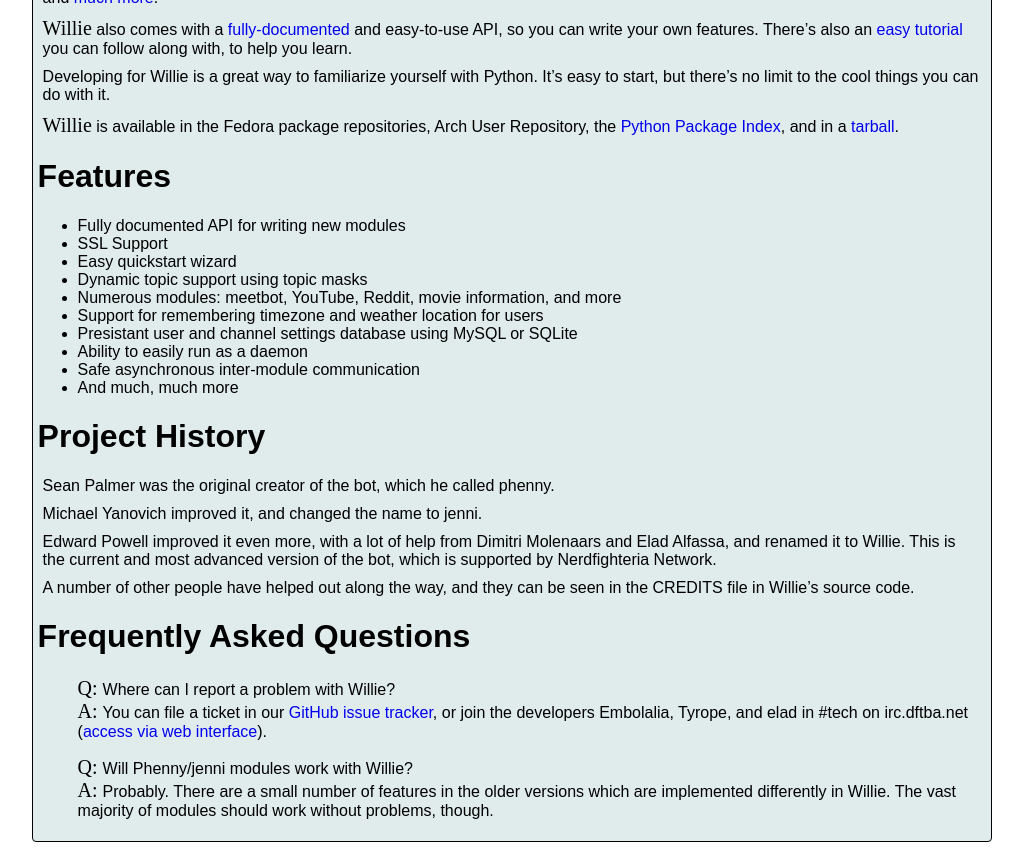
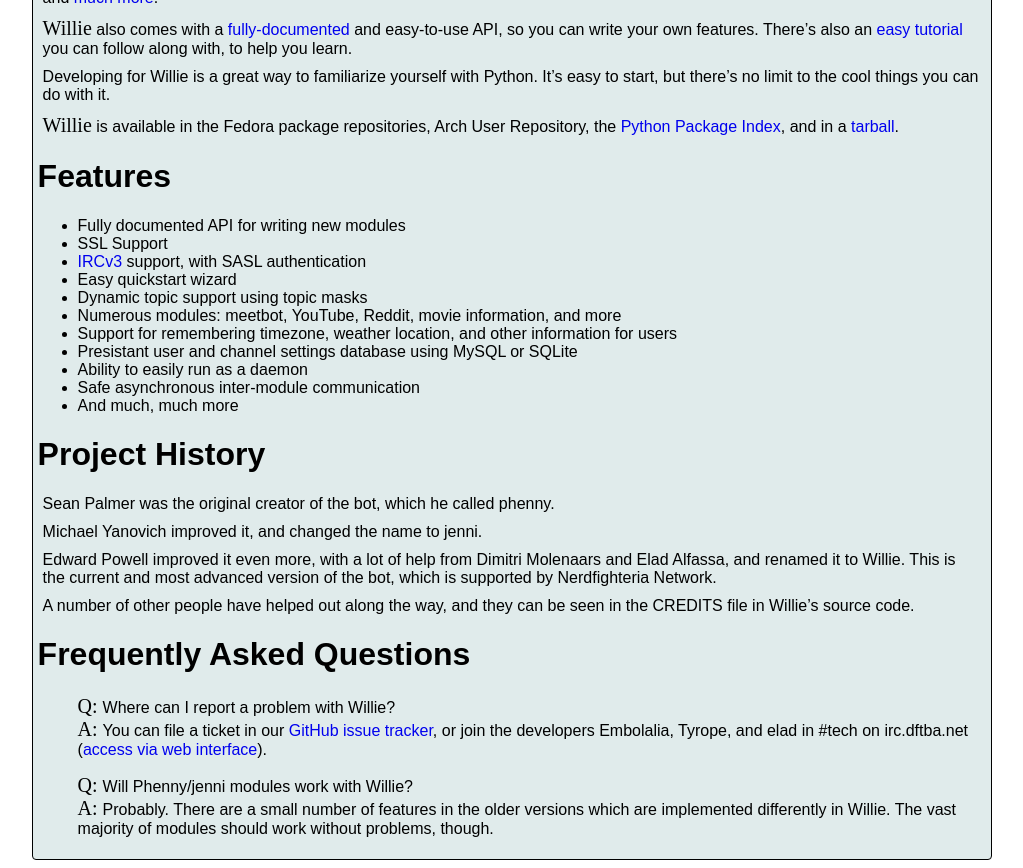
Before and after one commit to sopel-irc/sopel.chat, a Jekyll site: the page built from index.md, in a window 1280 px wide. Shown: the part 320-1188 px from the top of the page, without its empty margins (166-1189 px from the left). Built offline with Jekyll 4.4.1, drawn with Linux system fonts in a browser that asks for light colours; some web fonts are replaced; Markdown is read by kramdown in place of the engine named in the settings.

Commit message:
Add note about IRCv3 support

```diff
--- a/index.md
+++ b/index.md
@@ -31,10 +31,12 @@
 
 * Fully documented API for writing new modules
 * SSL Support
+* [IRCv3](http://ircv3.org) support, with SASL authentication
 * Easy quickstart wizard
 * Dynamic topic support using topic masks
 * Numerous modules: meetbot, YouTube, Reddit, movie information, and more
-* Support for remembering timezone and weather location for users
+* Support for remembering timezone, weather location, and other information for
+users
 * Presistant user and channel settings database using MySQL or SQLite
 * Ability to easily run as a daemon
 * Safe asynchronous inter-module communication
```
